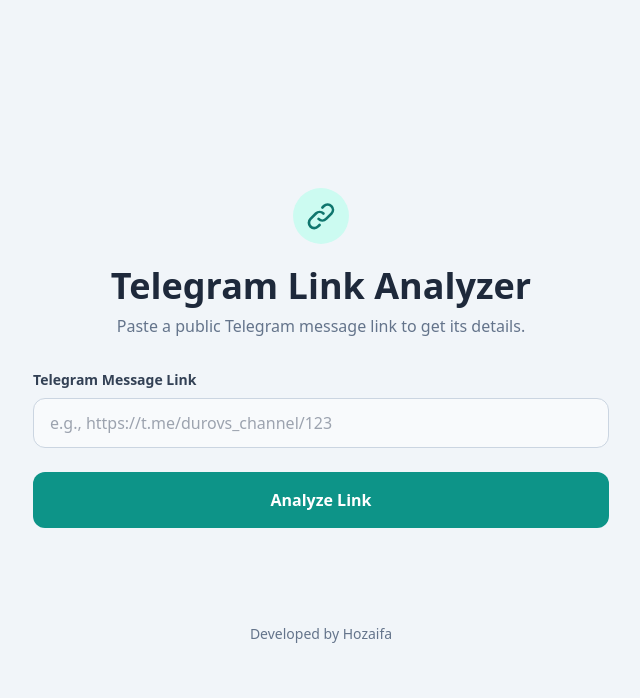
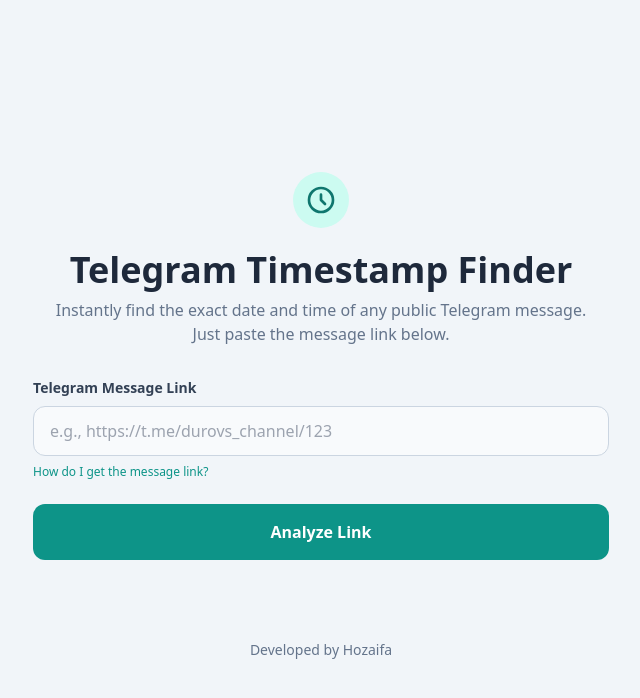
Before and after one commit to hozaifa4/telegram_time_stamp, a Flask app: page / in a window 1280 px wide. Shown: the top 698 px of the page, without its empty margins (319-959 px from the left). Run offline with Flask 3, Linux system fonts and the light colour scheme; some libraries are stand-ins or nearby versions.

Commit message:
Updated UI

```diff
--- a/templates/error.html
+++ b/templates/error.html
@@ -11,7 +11,7 @@
     <link href="https://fonts.googleapis.com/css2?family=Inter:wght@400;500;600;700&display=swap" rel="stylesheet">
     <link rel="stylesheet" href="{{ url_for('static', filename='style.css') }}">
 </head>
-<body class="bg-slate-100 flex items-center justify-center min-h-screen p-4">
+<body class="bg-slate-100 flex flex-col items-center justify-center min-h-screen p-4">
     <main class="w-full max-w-2xl">
         <section class="card p-12 text-center">
              <div class="flex flex-col items-center">
@@ -26,5 +26,8 @@
             </div>
         </section>
     </main>
+     <footer class="text-center p-4 mt-4">
+        <p class="text-sm text-slate-500">Developed by Hozaifa</p>
+    </footer>
 </body>
 </html>
--- a/templates/index.html
+++ b/templates/index.html
@@ -4,7 +4,7 @@
 <head>
     <meta charset="UTF-8">
     <meta name="viewport" content="width=device-width, initial-scale=1.0">
-    <title>Telegram Link Analyzer</title>
+    <title>Telegram Timestamp Finder</title>
     <script src="https://cdn.tailwindcss.com"></script>
     <link rel="preconnect" href="https://fonts.googleapis.com">
     <link rel="preconnect" href="https://fonts.gstatic.com" crossorigin>
@@ -13,30 +13,65 @@
 </head>
 <body class="bg-slate-100 flex flex-col items-center justify-center min-h-screen p-4">
 
-    <main class="w-full max-w-2xl">
-        <section class="card p-8 md:p-12">
+    <main id="app-container" class="w-full max-w-2xl">
+        <section id="input-view" class="card p-8 md:p-12">
             <div class="text-center mb-8">
                 <div class="inline-block bg-teal-100 text-teal-700 p-3 rounded-full mb-4">
-                    <svg xmlns="http://www.w3.org/2000/svg" class="h-8 w-8" fill="none" viewBox="0 0 24 24" stroke="currentColor" stroke-width="2">
-                        <path stroke-linecap="round" stroke-linejoin="round" d="M13.828 10.172a4 4 0 00-5.656 0l-4 4a4 4 0 105.656 5.656l1.102-1.101m-.758-4.536a4 4 0 005.656 0l4-4a4 4 0 00-5.656-5.656l-1.1 1.1" />
+                     <svg xmlns="http://www.w3.org/2000/svg" class="h-8 w-8" fill="none" viewBox="0 0 24 24" stroke="currentColor" stroke-width="2">
+                        <path stroke-linecap="round" stroke-linejoin="round" d="M12 8v4l3 3m6-3a9 9 0 11-18 0 9 9 0 0118 0z" />
                     </svg>
                 </div>
-                <h1 class="text-3xl md:text-4xl font-bold text-slate-800">Telegram Link Analyzer</h1>
-                <p class="text-slate-500 mt-2">Paste a public Telegram message link to get its details.</p>
+                <h1 class="text-3xl md:text-4xl font-bold text-slate-800">Telegram Timestamp Finder</h1>
+                <p class="text-slate-500 mt-2 px-4">Instantly find the exact date and time of any public Telegram message. Just paste the message link below.</p>
             </div>
             <form action="/get_details" method="post" class="space-y-6">
                 <div>
                     <label for="telegram_link" class="block text-sm font-semibold text-slate-700 mb-2 text-left">Telegram Message Link</label>
                     <input type="text" id="telegram_link" name="telegram_link" class="w-full px-4 py-3 bg-slate-50 border border-slate-300 rounded-xl focus:outline-none focus:ring-2 focus:ring-teal-500 transition duration-300" placeholder="e.g., https://t.me/durovs_channel/123" required>
+                    <button type="button" id="how-to-link-btn" class="text-xs text-teal-600 hover:underline mt-2 text-left block">How do I get the message link?</button>
                 </div>
                 <button type="submit" class="w-full bg-teal-600 text-white font-bold py-4 rounded-xl hover:bg-teal-700 transition-all transform hover:scale-105 focus:outline-none focus:ring-2 focus:ring-offset-2 focus:ring-teal-500">Analyze Link</button>
             </form>
         </section>
     </main>
 
-    <footer class="text-center p-4 mt-8">
+    <footer class="text-center p-4 mt-4">
         <p class="text-sm text-slate-500">Developed by Hozaifa</p>
     </footer>
 
+    <!-- "How to get link?" Modal -->
+    <div id="how-to-modal" class="hidden fixed inset-0 bg-black bg-opacity-50 flex items-center justify-center p-4 modal-overlay z-50">
+        <div class="bg-white rounded-lg shadow-xl p-8 max-w-md w-full modal-box">
+            <h3 class="text-xl font-bold mb-4 text-slate-800">How to Copy a Message Link</h3>
+            <div class="text-left space-y-4 text-slate-600">
+                <div>
+                    <h4 class="font-semibold">💻 On Desktop:</h4>
+                    <p>Right-click on the desired message and select "Copy Message Link" from the context menu.</p>
+                </div>
+                <div>
+                    <h4 class="font-semibold">📱 On Mobile:</h4>
+                    <p>Tap and hold the message, tap the forward icon, and then choose "Copy Link" from the sharing options.</p>
+                </div>
+            </div>
+            <button id="close-modal-btn" class="w-full mt-6 bg-teal-600 text-white font-bold py-2 rounded-lg hover:bg-teal-700">Got it</button>
+        </div>
+    </div>
+
+    <script>
+        document.addEventListener('DOMContentLoaded', () => {
+            const howToModal = document.getElementById('how-to-modal');
+            const showModalBtn = document.getElementById('how-to-link-btn');
+            const closeModalBtn = document.getElementById('close-modal-btn');
+
+            showModalBtn.addEventListener('click', () => howToModal.classList.remove('hidden'));
+            closeModalBtn.addEventListener('click', () => howToModal.classList.add('hidden'));
+
+            howToModal.addEventListener('click', (e) => {
+                if (e.target.id === 'how-to-modal') {
+                    howToModal.classList.add('hidden');
+                }
+            });
+        });
+    </script>
 </body>
 </html>
--- a/templates/style.css
+++ b/templates/style.css
@@ -20,3 +20,9 @@ body {
 .copy-btn:hover {
     opacity: 1;
 }
+.modal-overlay {
+    transition: opacity 0.3s ease;
+}
+.modal-box {
+    transition: transform 0.3s ease;
+}
```
Also changed, not shown: templates/result.html (+33 -13 lines).
